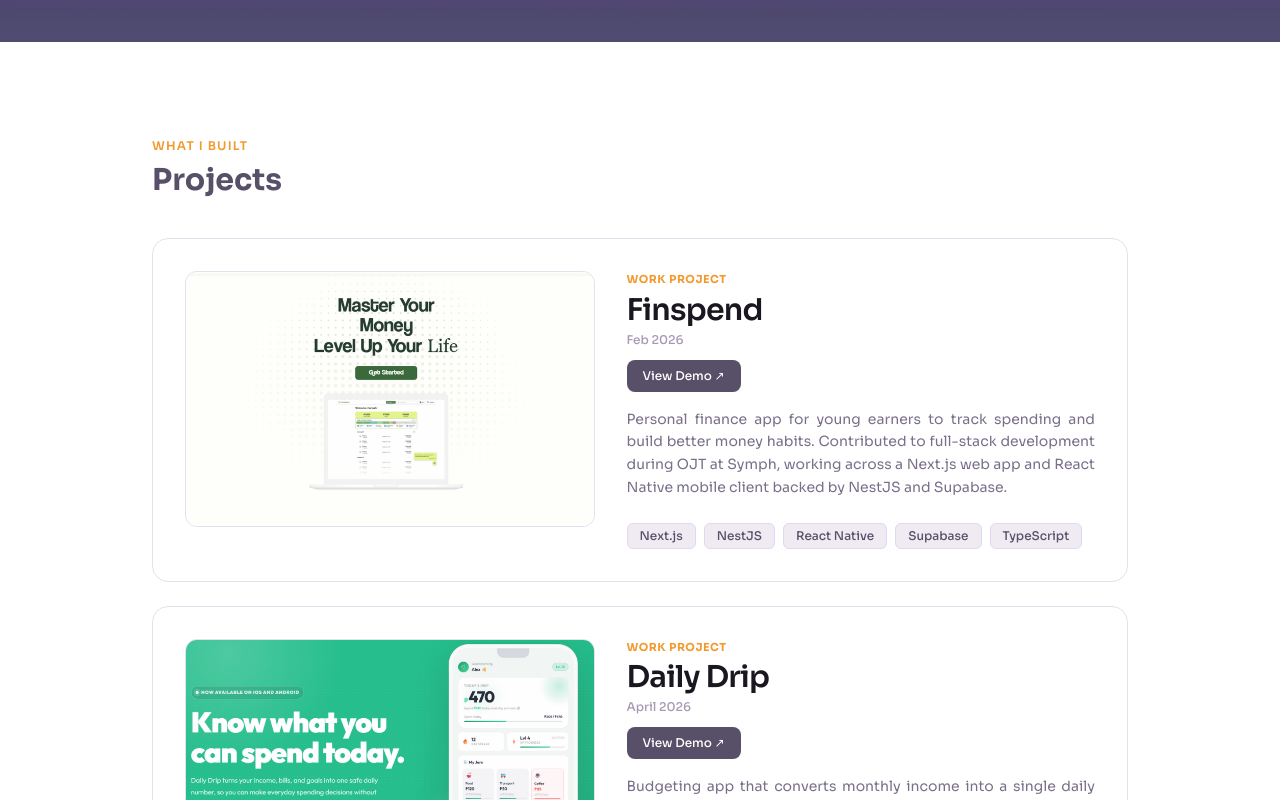
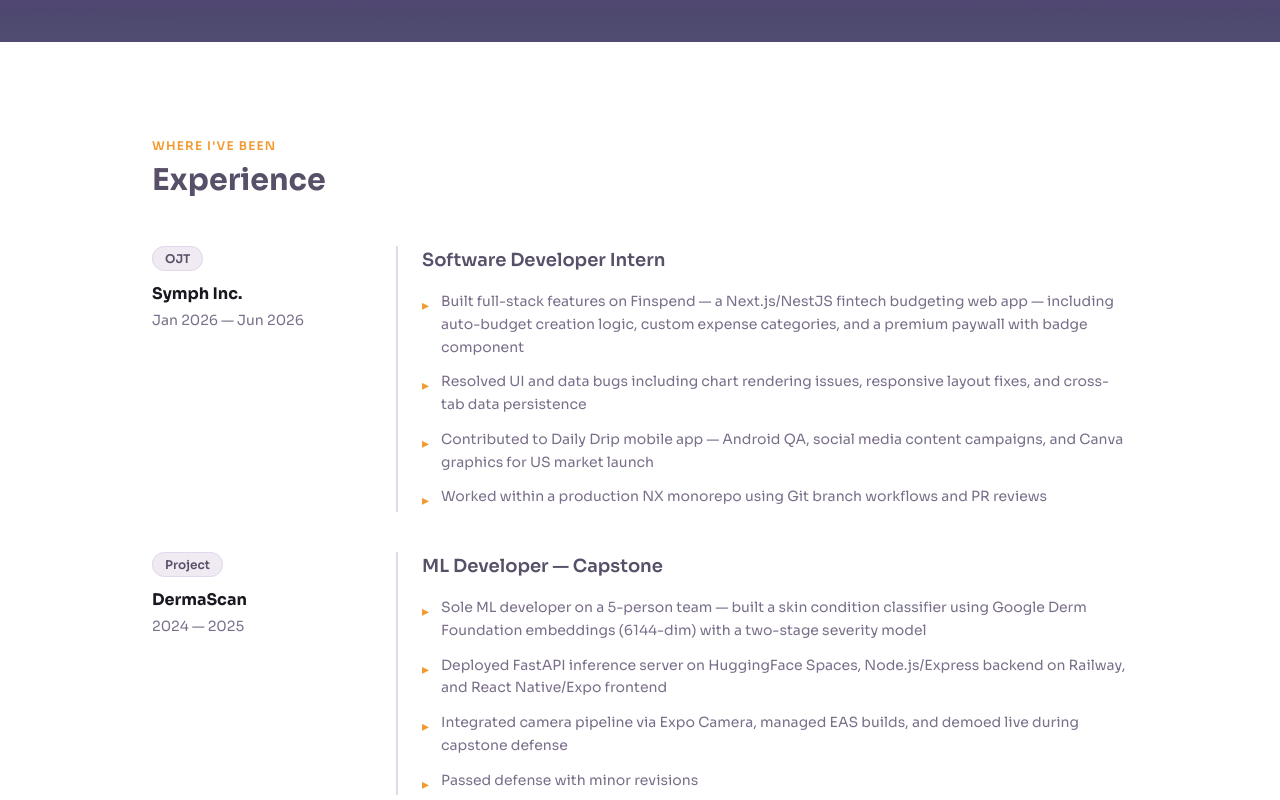
Before and after one commit to m4yoNICE/portfolio, a Next.js app: page / in a window 1280 px wide. Shown: the part 1500-2300 px from the top of the page. Built offline with nearby package versions, Linux system fonts and the light colour scheme.

Commit message:
feat: added experience, changed coior in contacts, added footer, formatted global css

```diff
--- a/src/app/globals.css
+++ b/src/app/globals.css
@@ -1,17 +1,4 @@
 @import "tailwindcss";
-
-:root {
-  --bg: #ffffff;
-  --surface: #f7f5fa;
-  --border: #e5e0ee;
-  --accent: #575068;
-  --accent-light: #e1d8ef;
-  --accent-sub: #f29a30;
-  --accent-sub-light: #fef3e2;
-  --text-primary: #1a1720;
-  --text-secondary: #7a6f8a;
-  --text-muted: #a897b5;
-}
 
 @theme inline {
   --color-background: var(--background);
@@ -38,23 +25,11 @@
 }
 
 @keyframes fadeUp {
-  from {
-    opacity: 0;
-    transform: translateY(24px);
-  }
-  to {
-    opacity: 1;
-    transform: translateY(0);
-  }
+  from { opacity: 0; transform: translateY(24px); }
+  to { opacity: 1; transform: translateY(0); }
 }
 
 @keyframes fadeDown {
-  from {
-    opacity: 0; transform:
-    translateY(-12px);
-  }
-  to {
-    opacity: 1;
-    transform: translateY(0);
-  }
+  from { opacity: 0; transform: translateY(-12px); }
+  to { opacity: 1; transform: translateY(0); }
 }
--- a/src/app/page.tsx
+++ b/src/app/page.tsx
@@ -3,12 +3,14 @@
 import Projects from "@/components/Projects";
 import Contact from "@/components/Contact";
 import LoadingScreen from "@/components/ui/LoadingScreen";
+import Experience from "@/components/Experience";
 export default function Page() {
   return (
     <main className="overflow-x-hidden">
       <LoadingScreen />
       <Hero />
       <About />
+      <Experience />
       <Projects />
       <Contact />
     </main>
--- a/src/components/Contact.tsx
+++ b/src/components/Contact.tsx
@@ -2,6 +2,7 @@
 import { useRef, useState } from "react";
 import Reveal from "./ui/Reveal";
 import emailjs from "@emailjs/browser";
+import { FiGithub, FiLinkedin, FiMail } from "react-icons/fi";
 
 export default function Contact() {
   const formRef = useRef<HTMLFormElement>(null);
@@ -12,7 +13,6 @@
   const handleSubmit = async (e: React.FormEvent) => {
     e.preventDefault();
     if (!formRef.current) return;
-
     setStatus("sending");
     try {
       await emailjs.sendForm(
@@ -29,19 +29,33 @@
   };
 
   return (
-    <section id="contact" className="py-24 bg-white border-t border-[#e5e0ee]">
-      <div className="max-w-5xl mx-auto px-6">
+    <>
+      <section
+        id="contact"
+        className="relative py-24 px-6"
+        style={{
+          backgroundColor: "#2d1f4e",
+          backgroundImage: "url('/yunjin_bg.png')",
+          backgroundSize: "cover",
+          backgroundPosition: "center",
+          backgroundRepeat: "no-repeat",
+        }}
+      >
+        <div className="absolute inset-0 bg-[#2d1f4e]/70 z-0" />
+
+        <div className="max-w-5xl mx-auto relative z-10">
           <Reveal>
-          <p className="text-xs font-semibold text-[#F29A30] tracking-widest uppercase mb-2">
+            <p className="text-xs font-semibold text-[#cc92a8] tracking-widest uppercase mb-2">
               Get in touch
             </p>
-          <h2 className="font-['Sora'] text-3xl font-bold text-[#575068] mb-4">
+            <h2 className="font-['Sora'] text-3xl font-bold text-[#E1D8EF] mb-4">
               Contact
             </h2>
-          <p className="text-[#7a6f8a] text-base mb-8">
+            <p className="text-[#c4b8d4] text-base mb-8">
               Open to opportunities — let&apos;s talk.
             </p>
           </Reveal>
+
           <Reveal delay={100}>
             <form
               ref={formRef}
@@ -53,37 +67,37 @@
                 name="from_name"
                 placeholder="Your name"
                 required
-              className="px-4 py-3 rounded-lg border border-[#e5e0ee] text-sm text-[#1a1720] placeholder:text-[#a897b5] focus:outline-none focus:border-[#575068] transition-colors"
+                className="px-4 py-3 rounded-lg border border-[#cc92a8]/40 bg-[#ffffff0d] text-[#E1D8EF] text-sm placeholder:text-[#8b6ba8] focus:outline-none focus:border-[#cc92a8] transition-colors"
               />
               <input
                 type="email"
                 name="from_email"
                 placeholder="Your email"
                 required
-              className="px-4 py-3 rounded-lg border border-[#e5e0ee] text-sm text-[#1a1720] placeholder:text-[#a897b5] focus:outline-none focus:border-[#575068] transition-colors"
+                className="px-4 py-3 rounded-lg border border-[#cc92a8]/40 bg-[#ffffff0d] text-[#E1D8EF] text-sm placeholder:text-[#8b6ba8] focus:outline-none focus:border-[#cc92a8] transition-colors"
               />
               <textarea
                 name="message"
                 placeholder="Your message"
                 rows={5}
                 required
-              className="px-4 py-3 rounded-lg border border-[#e5e0ee] text-sm text-[#1a1720] placeholder:text-[#a897b5] focus:outline-none focus:border-[#575068] transition-colors resize-none"
+                className="px-4 py-3 rounded-lg border border-[#cc92a8]/40 bg-[#ffffff0d] text-[#E1D8EF] text-sm placeholder:text-[#8b6ba8] focus:outline-none focus:border-[#cc92a8] transition-colors resize-none"
               />
               <button
                 type="submit"
                 disabled={status === "sending"}
-              className="bg-[#575068] text-white text-sm font-medium px-6 py-3 rounded-lg hover:bg-[#464057] transition-colors disabled:opacity-60 disabled:cursor-not-allowed"
+                className="bg-[#cc92a8] text-[#2d1f4e] text-sm font-bold px-6 py-3 rounded-lg hover:bg-[#d9a8bc] transition-colors disabled:opacity-60 disabled:cursor-not-allowed"
               >
                 {status === "sending" ? "Sending..." : "Send Message"}
               </button>
 
               {status === "success" && (
-              <p className="text-sm text-green-600">
+                <p className="text-sm text-[#cc92a8]">
                   Message sent successfully.
                 </p>
               )}
               {status === "error" && (
-              <p className="text-sm text-red-500">
+                <p className="text-sm text-red-400">
                   Something went wrong. Try again.
                 </p>
               )}
@@ -91,5 +105,15 @@
           </Reveal>
         </div>
       </section>
+
+      {/* Footer */}
+      <footer className="relative py-6 px-6 bg-[#3b2c5f]">
+        <div className="max-w-5xl mx-auto flex items-center justify-center">
+          <p className="text-xs text-[#F29A30]">
+            © 2026 Roswell Ceniza&apos;s Portfolio
+          </p>
+        </div>
+      </footer>
+    </>
   );
 }
--- /dev/null
+++ b/src/components/Experience.tsx
@@ -0,0 +1,84 @@
+import Reveal from "./ui/Reveal";
+
+const experiences = [
+  {
+    role: "Software Developer Intern",
+    company: "Symph Inc.",
+    period: "Jan 2026 — Jun 2026",
+    type: "OJT",
+    bullets: [
+      "Built full-stack features on Finspend — a Next.js/NestJS fintech budgeting web app — including auto-budget creation logic, custom expense categories, and a premium paywall with badge component",
+      "Resolved UI and data bugs including chart rendering issues, responsive layout fixes, and cross-tab data persistence",
+      "Contributed to Daily Drip mobile app — Android QA, social media content campaigns, and Canva graphics for US market launch",
+      "Worked within a production NX monorepo using Git branch workflows and PR reviews",
+    ],
+  },
+  {
+    role: "ML Developer — Capstone",
+    company: "DermaScan",
+    period: "2024 — 2025",
+    type: "Project",
+    bullets: [
+      "Sole ML developer on a 5-person team — built a skin condition classifier using Google Derm Foundation embeddings (6144-dim) with a two-stage severity model",
+      "Deployed FastAPI inference server on HuggingFace Spaces, Node.js/Express backend on Railway, and React Native/Expo frontend",
+      "Integrated camera pipeline via Expo Camera, managed EAS builds, and demoed live during capstone defense",
+      "Passed defense with minor revisions",
+    ],
+  },
+];
+
+export default function Experience() {
+  return (
+    <section id="experience" className="py-24 bg-white">
+      <div className="max-w-5xl mx-auto px-6">
+        <Reveal>
+          <p className="text-xs font-semibold text-[#F29A30] tracking-widest uppercase mb-2">
+            Where I&apos;ve been
+          </p>
+          <h2 className="font-['Sora'] text-3xl font-bold text-[#575068] mb-12">
+            Experience
+          </h2>
+        </Reveal>
+
+        <div className="flex flex-col gap-10">
+          {experiences.map((exp, idx) => (
+            <Reveal key={exp.company} delay={idx * 100}>
+              <div className="flex flex-col md:flex-row gap-6">
+                {/* Left — meta */}
+                <div className="md:w-[220px] flex-shrink-0">
+                  <span className="text-xs font-semibold bg-[#f0eaf3] text-[#575068] border border-[#E1D8EF] px-3 py-1 rounded-full">
+                    {exp.type}
+                  </span>
+                  <p className="font-['Sora'] font-bold text-[#1a1720] text-base mt-3">
+                    {exp.company}
+                  </p>
+                  <p className="text-sm text-[#7a6f8a] mt-1">{exp.period}</p>
+                </div>
+
+                {/* Right — content */}
+                <div className="flex-1 border-l-2 border-[#E1D8EF] pl-6">
+                  <p className="font-['Sora'] font-semibold text-[#575068] text-lg mb-4">
+                    {exp.role}
+                  </p>
+                  <ul className="flex flex-col gap-3">
+                    {exp.bullets.map((b, i) => (
+                      <li
+                        key={i}
+                        className="flex gap-3 text-sm text-[#7a6f8a] leading-relaxed"
+                      >
+                        <span className="text-[#F29A30] mt-1 flex-shrink-0">
+                          ▸
+                        </span>
+                        {b}
+                      </li>
+                    ))}
+                  </ul>
+                </div>
+              </div>
+            </Reveal>
+          ))}
+        </div>
+      </div>
+    </section>
+  );
+}
```
Lines whose indentation alone changed are shown as unchanged.
